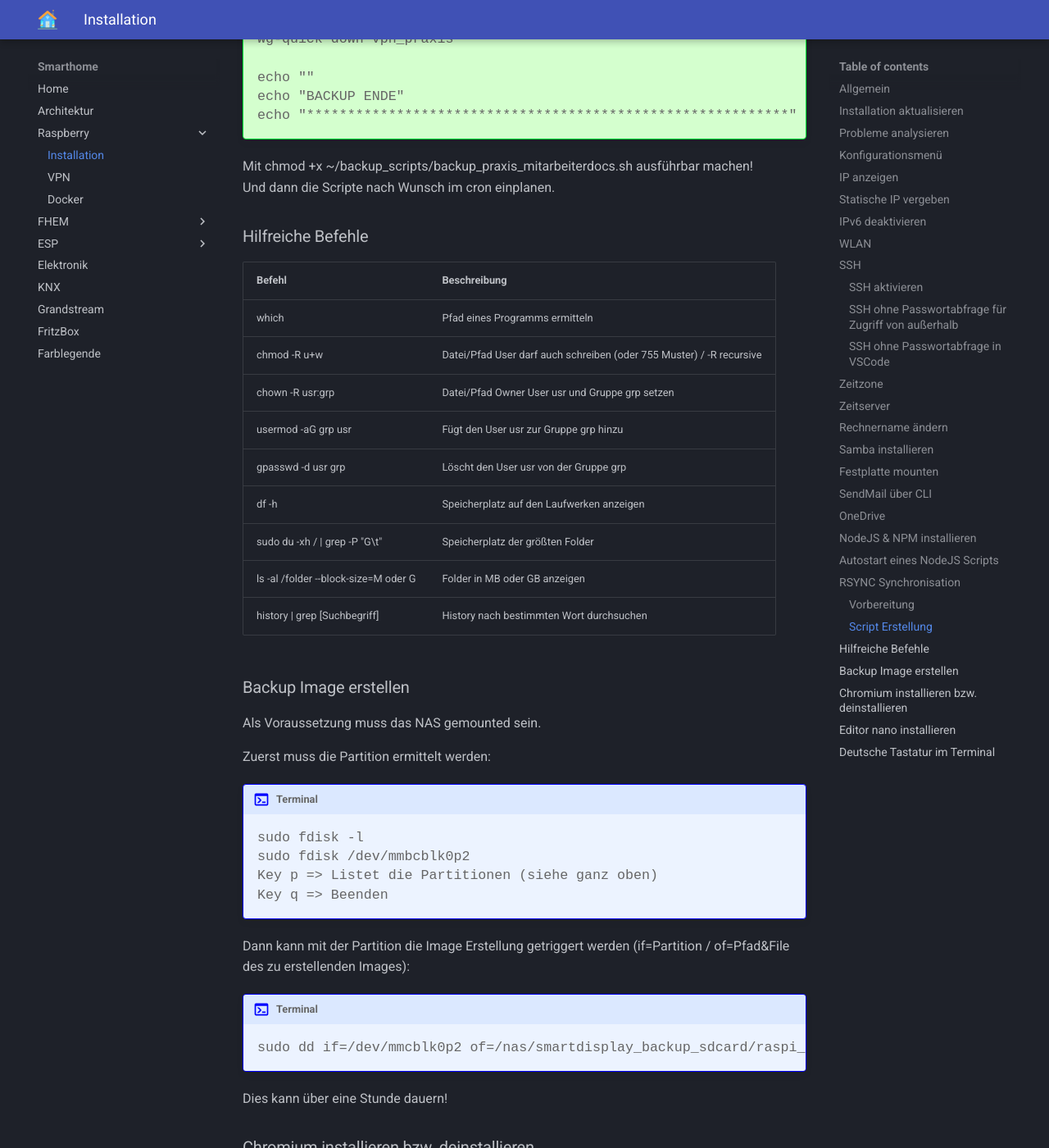
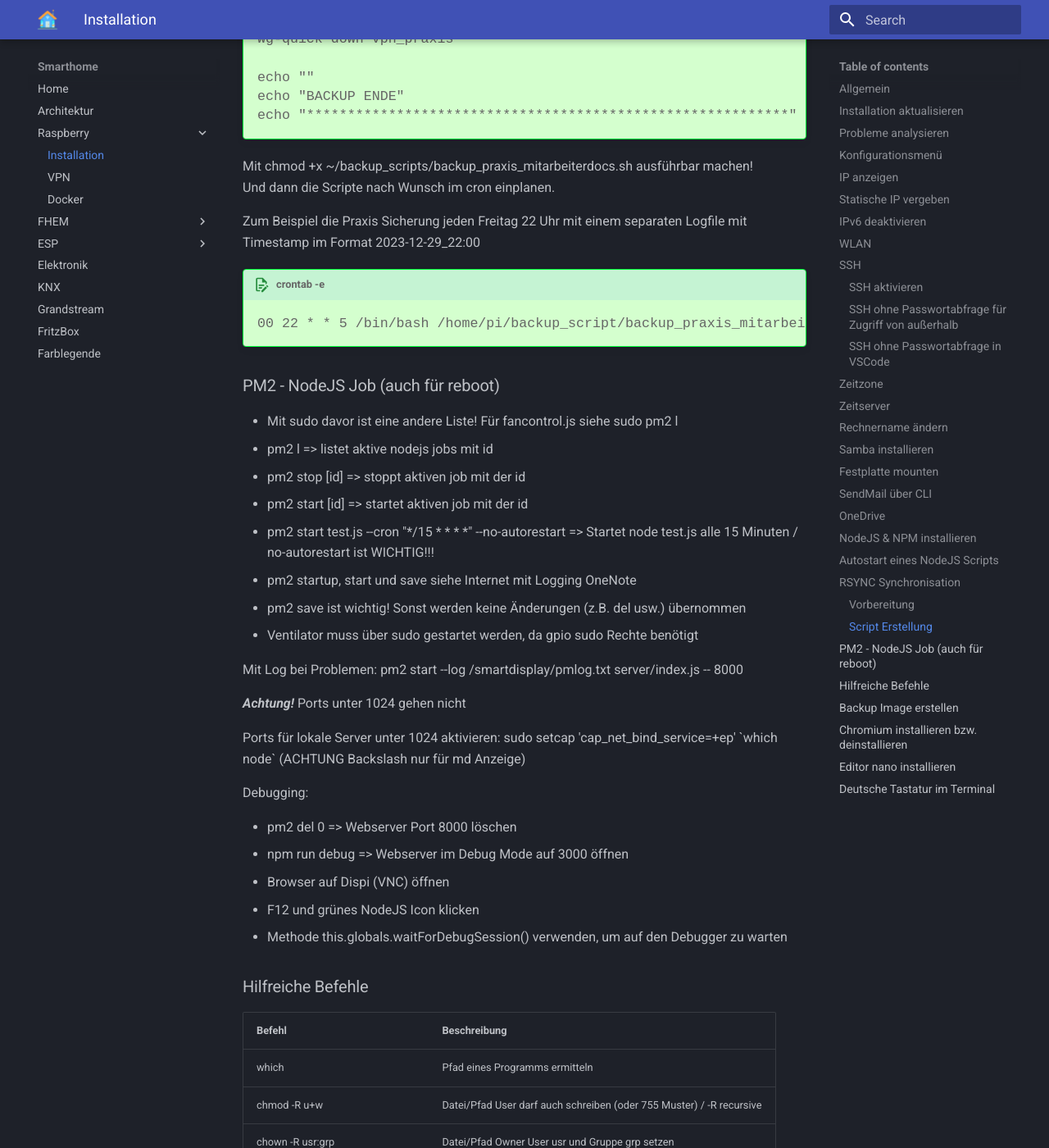
Before and after one commit to rogerknop/mkdocs_smarthome, an MkDocs documentation site: the page built from docs/install/raspi.md, in a window 1280 px wide and 1400 px high, scrolled down 13520 px. Shown: the whole window at 82% size. Built offline with MkDocs 1.6.1 and Material for MkDocs 9.7.7, drawn with Linux system fonts in a browser that asks for light colours.

Commit message:
Suche wieder aktiviert und PM2 ergänzt und  Crontab für backup script

```diff
--- a/docs/install/raspi.md
+++ b/docs/install/raspi.md
@@ -577,6 +577,38 @@ rsync -avzhe ssh backup.tar.gz root@192.168.0.141:/backups/
 Mit chmod +x ~/backup_scripts/backup_praxis_mitarbeiterdocs.sh ausführbar machen!
 Und dann die Scripte nach Wunsch im cron einplanen.
 
+Zum Beispiel die Praxis Sicherung jeden Freitag 22 Uhr mit einem separaten Logfile mit Timestamp im Format 2023-12-29_22:00
+
+!!! file "crontab -e"
+    <pre>
+    00 22 * * 5 /bin/bash /home/pi/backup_script/backup_praxis_mitarbeiterdocs.sh > /home/pi/backup_script/logs/praxis_backup_\`date +\%Y-\%m-\%d_\%H:\%M\`.log 2>&1
+    </pre>
+
+### PM2 - NodeJS Job (auch für reboot)
+
+  * Mit sudo davor ist eine andere Liste! Für fancontrol.js siehe sudo pm2 l
+  * pm2 l => listet aktive nodejs jobs mit id
+  * pm2 stop [id] => stoppt aktiven job mit der id
+  * pm2 start [id] => startet aktiven job mit der id
+  * pm2 start test.js --cron "*/15 * * * *" --no-autorestart => Startet node test.js alle 15 Minuten / no-autorestart ist WICHTIG!!!
+  * pm2 startup, start und save siehe Internet mit Logging OneNote
+  * pm2 save ist wichtig! Sonst werden keine Änderungen (z.B. del usw.) übernommen
+  * Ventilator muss über sudo gestartet werden, da gpio sudo Rechte benötigt
+
+Mit Log bei Problemen: pm2 start --log /smartdisplay/pmlog.txt server/index.js -- 8000
+
+***Achtung!*** Ports unter 1024 gehen nicht
+
+Ports für lokale Server unter 1024 aktivieren: sudo setcap 'cap_net_bind_service=+ep' \`which node\` (ACHTUNG Backslash nur für md Anzeige)
+
+Debugging:
+
+  * pm2 del 0 => Webserver Port 8000 löschen
+  * npm run debug => Webserver im Debug Mode auf 3000 öffnen
+  * Browser auf Dispi (VNC) öffnen
+  * F12 und grünes NodeJS Icon klicken
+  * Methode this.globals.waitForDebugSession() verwenden, um auf den Debugger zu warten
+
 ### Hilfreiche Befehle
 
 | Befehl | Beschreibung  |
--- a/mkdocs.yml
+++ b/mkdocs.yml
@@ -20,6 +20,7 @@ markdown_extensions:
     permalink: True
 plugins:
 - drawio_file
+- search
 nav:
 - Home: 'index.md'
 - Architektur: 'architektur/index.md'
```
